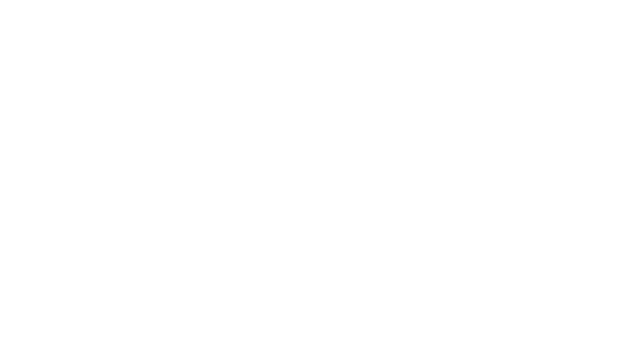
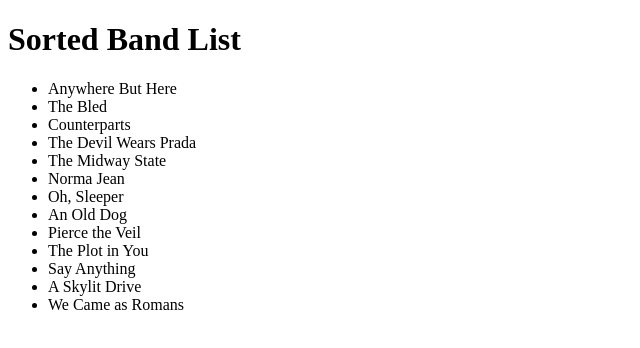
Before and after one commit to acciojob/sorting-articles-ShubhamPandit01, a website: page main.html in a window 1280 px wide. Shown: the whole page, without its empty margins (0-640 px from the left). Drawn offline with Linux system fonts and the light colour scheme.

Commit message:
created a submission

```diff
--- a/main.html
+++ b/main.html
@@ -1,16 +1,18 @@
 <!DOCTYPE html>
-
-<html>
+<html lang="en">
 
 <head>
-	<link rel="stylesheet" href="styles.css">
+    <meta charset="UTF-8">
+    <meta name="viewport" content="width=device-width, initial-scale=1.0">
+    <title>Band Sorting</title>
+    <link rel="stylesheet" href="styles.css">
 </head>
 
 <body>
-	<!-- the entire body must be written by student -->
-    <script type="text/javascript" src="./script.js">
-</script>
+    <h1>Sorted Band List</h1>
+    <ul id="band"></ul>
 
+    <script type="text/javascript" src="script.js"></script>
 </body>
 
 </html>
--- a/script.js
+++ b/script.js
@@ -1 +1,46 @@
-//your JS code here. If required.
+// List of bands
+const bands = [
+    'The Plot in You', 'The Devil Wears Prada', 'Pierce the Veil', 'Norma Jean',
+    'The Bled', 'Say Anything', 'The Midway State', 'We Came as Romans', 'Counterparts',
+    'Oh, Sleeper', 'A Skylit Drive', 'Anywhere But Here', 'An Old Dog'
+];
+
+// Function to remove "a", "an", and "the" from the start of a band name
+function removeArticle(bandName) {
+    // Convert to lowercase to make comparison case-insensitive
+    const articles = ['a', 'an', 'the'];
+    const words = bandName.split(' ');
+
+    // If the first word is an article, remove it
+    if (articles.includes(words[0].toLowerCase())) {
+        words.shift();  // Remove the first word
+    }
+
+    // Return the name without the article at the beginning
+    return words.join(' ');
+}
+
+// Sort the bands while ignoring 'a', 'an', and 'the'
+const sortedBands = bands.sort((a, b) => {
+    const bandA = removeArticle(a);
+    const bandB = removeArticle(b);
+    return bandA.localeCompare(bandB);  // Compare alphabetically
+});
+
+// Function to display the sorted bands in the <ul> with id 'band'
+function displaySortedBands() {
+    const bandList = document.getElementById('band');
+
+    // Clear any existing content in the list
+    bandList.innerHTML = '';
+
+    // Add each band to the list
+    sortedBands.forEach(band => {
+        const li = document.createElement('li');
+        li.textContent = band;
+        bandList.appendChild(li);
+    });
+}
+
+// Call the function to display the sorted bands
+displaySortedBands();
```
